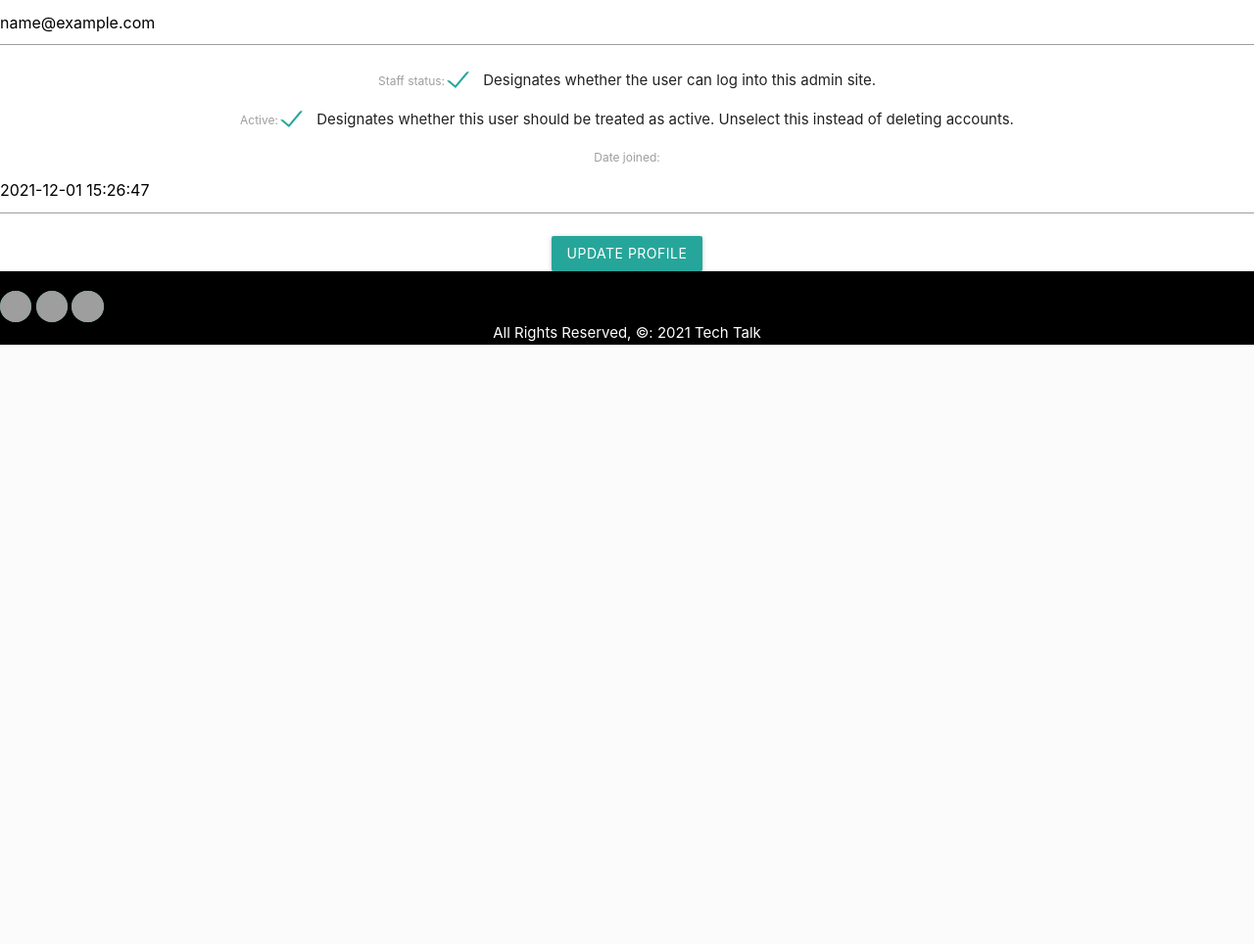
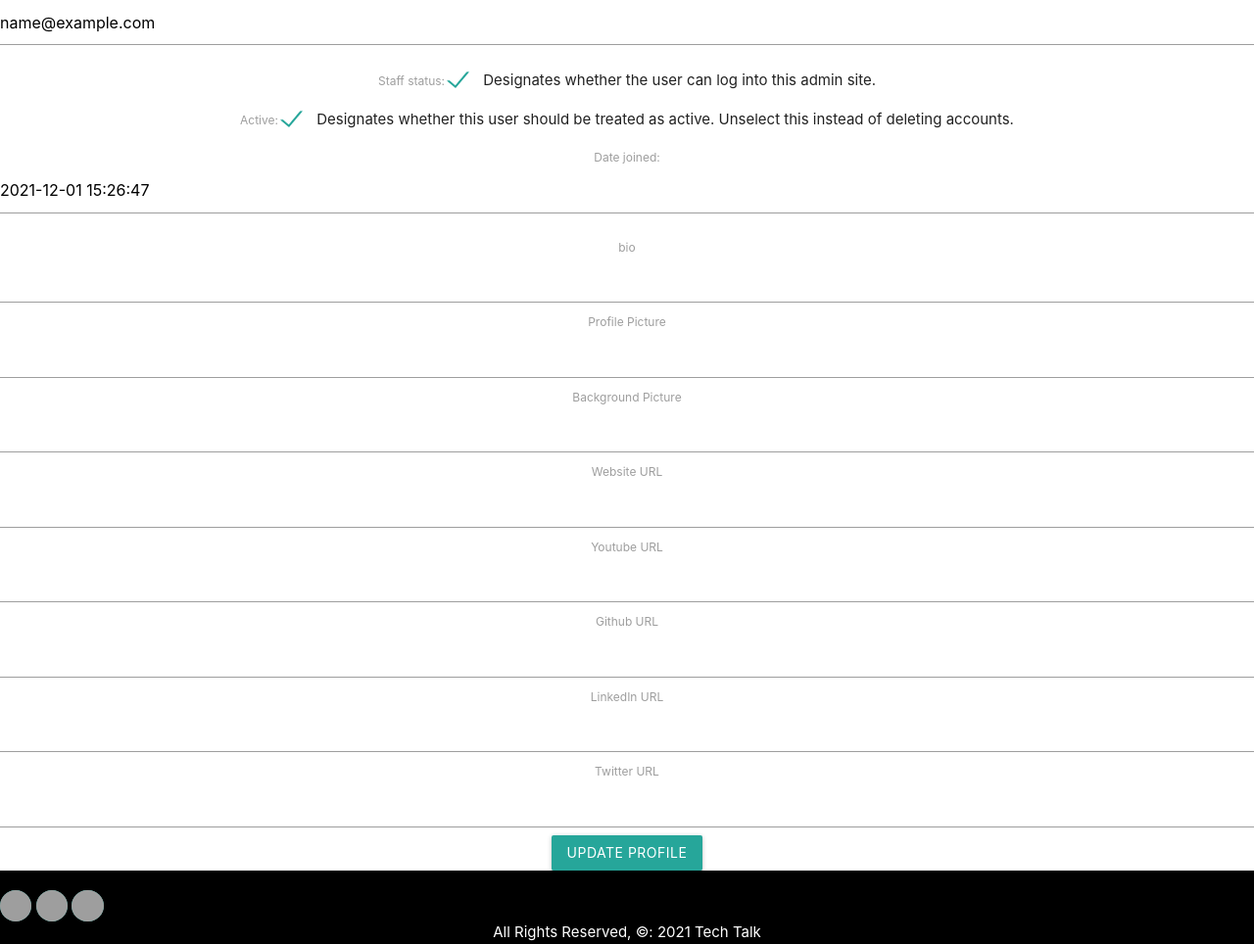
Before and after one commit to polina-g/tech-talk-v2, a Django app: page /members/edit_profile/ in a window 1280 px wide. Shown: the part 840-1804 px from the top of the page at 98% size. Before the commit the page ends 1192 px from the top, so only its background shows below. Run offline with Django 3.2, Linux system fonts and the light colour scheme; the visitor is signed in with stand-in values (Sample User, id 1); parts of the project's set-up code (start-up, migrations or seed data) failed here and were passed over; grey boxes are pictures that could not be loaded.

Commit message:
adds edit profile form

```diff
--- a/members/templates/authenticate/edit_profile.html
+++ b/members/templates/authenticate/edit_profile.html
@@ -16,6 +16,35 @@
       {% csrf_token %}
       {{ form.as_p }}
 
+      <tr>
+            <th><label for="id_bio">bio</label></th>
+            <td><input type="text"></td>
+      </tr>
+      <tr>
+            <th><label for="id_profile_pic">Profile Picture</label></th>
+            <td><input type="url"></td>
+      </tr>
+      <tr>
+            <th><label for="id_profile_background_pic">Background Picture</label></th>
+            <td><input type="url"></td>
+      </tr>
+      <tr>
+            <th><label for="id_website_url">Website URL </label></th>
+            <td><input type="url"></td>
+      </tr>
+      <tr>
+            <th><label for="id_youtube_url">Youtube URL </label></th>
+            <td><input type="url"></td>
+      </tr>  <tr>
+            <th><label for="id_github_url">Github URL </label></th>
+            <td><input type="url"></td>
+      </tr>  <tr>
+            <th><label for="id_linkedin_url">LinkedIn URL </label></th>
+            <td><input type="url"></td>
+      </tr>  <tr>
+            <th><label for="id_twitter_url">Twitter URL </label></th>
+            <td><input type="url"></td>
+      </tr>
       <button type="submit" class="btn btn-primary"onclick="M.toast({html: 'Your profile has been updated'})">Update Profile</button>
 </center>
 
--- a/members/templates/authenticate/login.html
+++ b/members/templates/authenticate/login.html
@@ -1,8 +1,11 @@
 {% extends 'base.html' %}
 
 {% block main %}
+<br/>
+<center>
 <h1>Login</h1>
-
+</center>
+<center>
 <form action="" method=POST>
     {% csrf_token %}
     <form>
@@ -30,4 +33,5 @@
 
 
 </form>
+</center>
 {% endblock %}
```
